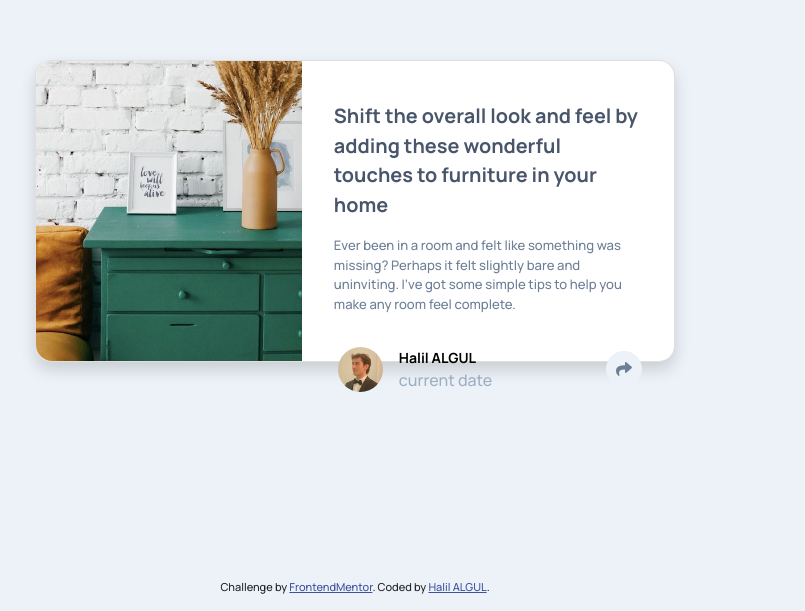
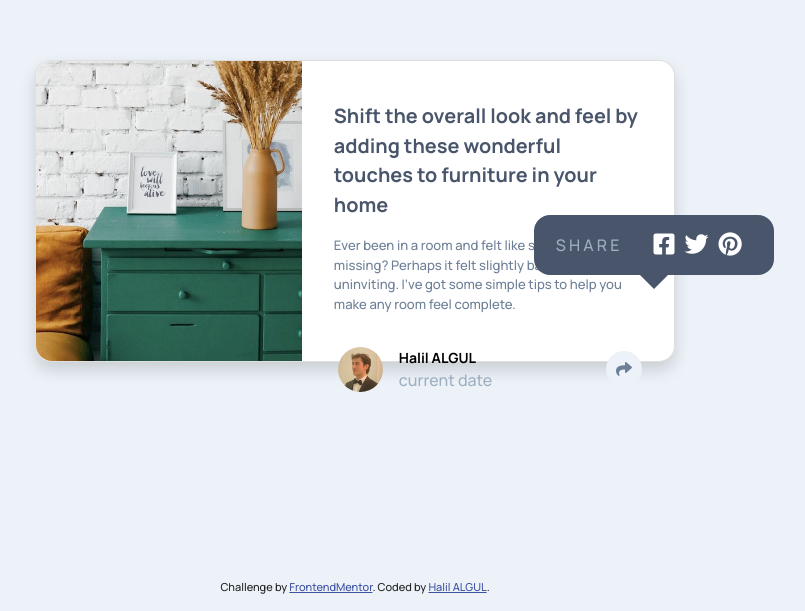
Before and after one commit to halibal/article-preview-component, a plain HTML site: page index.html in a window 1280 px wide. Shown: the part 189-800 px from the top of the page, without its empty margins (285-1090 px from the left). Drawn offline with nearby package versions, Linux system fonts and the light colour scheme.

Commit message:
nothing worked out expected - return point 2

```diff
--- a/index.html
+++ b/index.html
@@ -90,6 +90,15 @@
                                 </i>
                             </a>
                         </div>
+                        <div id="activeShareDesktop" class="d-flex justify-content-around" style="background-color: hsl(217, 19%, 35%);">
+                            <a class="me-1 text-decoration-none" style="color: hsl(212, 23%, 69%);">S H A R E</a>
+                            <div class="d-flex w-50 justify-content-evenly text-decoration-none">
+                                <a href="http://www.facebook.com/sharer.php?u=https://halibal.github.io/article-preview-component&p[title]=Article+Preview+Component" rel="noopener noreferrer" target="_blank" class="fa-brands fa-facebook-square fa-xl text-decoration-none text-white"></a>
+                                <a href="http://twitter.com/share?text=Article+Preview+Component&url=https://halibal.github.io/article-preview-component" rel="noopener noreferrer" target="_blank" class="fa-brands fa-twitter fa-xl text-white text-decoration-none"></a>
+                                <a href="http://pinterest.com/pin/create/button/?url=https:/halibal.github.io/article-preview-component&description=Articl+Preview+Component" rel="noopener noreferrer" target="_blank"class="fa-brands fa-pinterest fa-xl text-white text-decoration-none"></a>
+                            </div>
+                        </div>
+
 
                     </div>
                     <!-- user info, avatar and share ends -->
--- a/style.css
+++ b/style.css
@@ -1,4 +1,11 @@
 @import url("https://fonts.googleapis.com/css2?family=Manrope:wght@500;700&display=swap");
+
+:root {
+    --Very-Dark-Grayish-Blue: hsl(217, 19%, 35%);
+    --Desaturated-Dark-Blue: hsl(214, 17%, 51%);
+    --Grayish-Blue: hsl(212, 23%, 69%);
+    --Light-Grayish-Blue: hsl(210, 46%, 95%);
+}
 
 .attribution {
     font-size: 11px;
@@ -57,3 +64,33 @@ main {
         font-size: 0.82em;
     }
 }
+
+#activeShareDesktop {
+    background: var(--Very-Dark-Grayish-Blue);
+    padding: .75rem;
+    position: absolute;
+    left: 78%;
+    width: 15rem;
+    height: 60px;
+    border-radius: 1rem;
+    display: flex;
+    justify-content: space-between;
+    align-items: center;
+    bottom: 5.4em;
+    display: none;
+}
+
+#activeShareDesktop:after {
+    content: "";
+    position: absolute;
+    top: 70%;
+    left: 0;
+    right: 0;
+    margin: 0 auto;
+    width: 0;
+    height: 0;
+    border-top: solid 2rem var(--Very-Dark-Grayish-Blue);
+    border-left: solid 2rem transparent;
+    border-right: solid 2rem transparent;
+    z-index: 3;
+}
```
